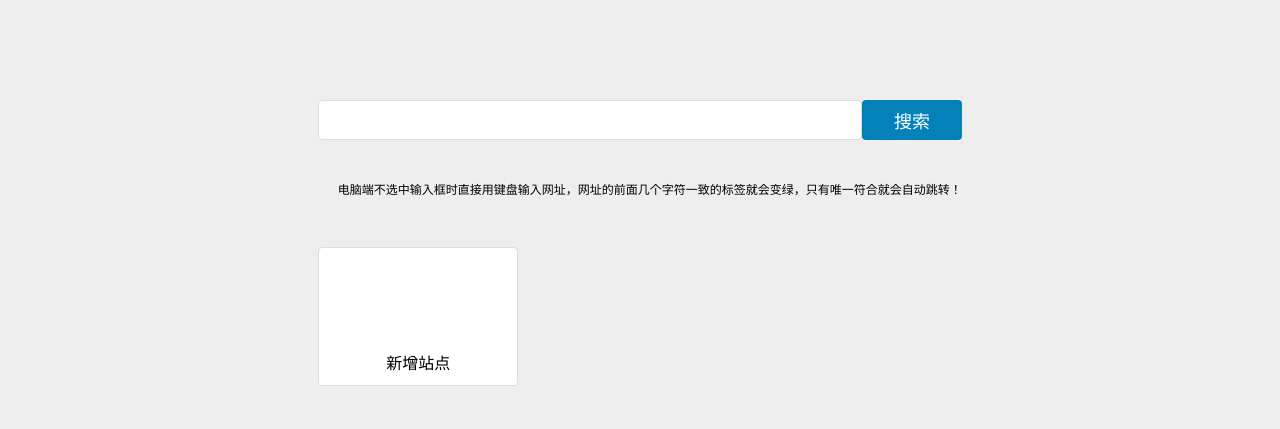
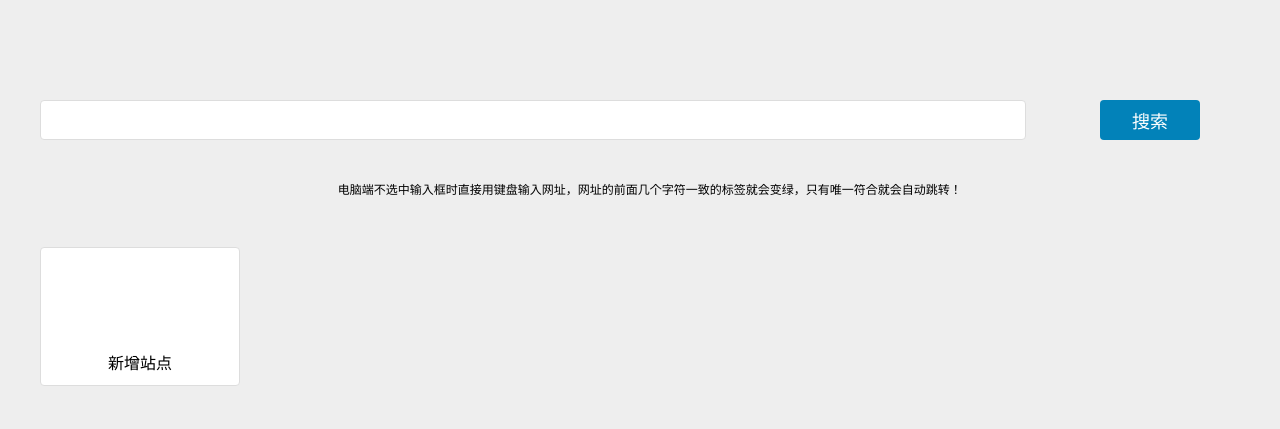
Before and after one commit to Happievening/maxnav, a website: page src/index.html in a window 1280 px wide. Drawn offline with nearby package versions, Linux system fonts and the light colour scheme.

Commit message:
Fixed Layout

```diff
--- a/package.json
+++ b/package.json
@@ -1,6 +1,6 @@
 {
   "scripts": {
-    "build": "parcel build ./src/index.html --no-minify --public-url ."
+    "build": "parcel build ./src/index.html --no-minify --public-url . --no-cache"
   },
   "name": "maxnav",
   "version": "1.0.0",
--- a/src/style.css
+++ b/src/style.css
@@ -12,7 +12,7 @@ img {
 body {
     background-color: #EEE;
     font-family: "inter";
-    overflow: hidden;
+    overflow-x: hidden;
     display: flex;
     justify-content: center;
 }
@@ -155,7 +155,7 @@ li:hover .icon-close-wrapper {
 @media (max-width:500px) {
 
     .site-nav>.nav-form {
-        margin: 60px 30px 20px 30px;
+        margin: 60px 0px 20px 0px;
     }
 
     .searchText {
@@ -214,7 +214,7 @@ li:hover .icon-close-wrapper {
 
     .site-nav .nav-form {
         max-width: 1160px;
-        min-width: 60%;
+        min-width: 1160px;
         margin: 100px 0% 40px 0%;
         justify-content: space-between;
     }
@@ -241,7 +241,7 @@ li:hover .icon-close-wrapper {
 
     .siteList {
         max-width: 1200px;
-        min-width: 60%;
+        min-width: 1200px;
         margin: 50px 0% 20px 0%;
     }
 
```
Also changed, not shown: dist/index.html, 2 other files.
